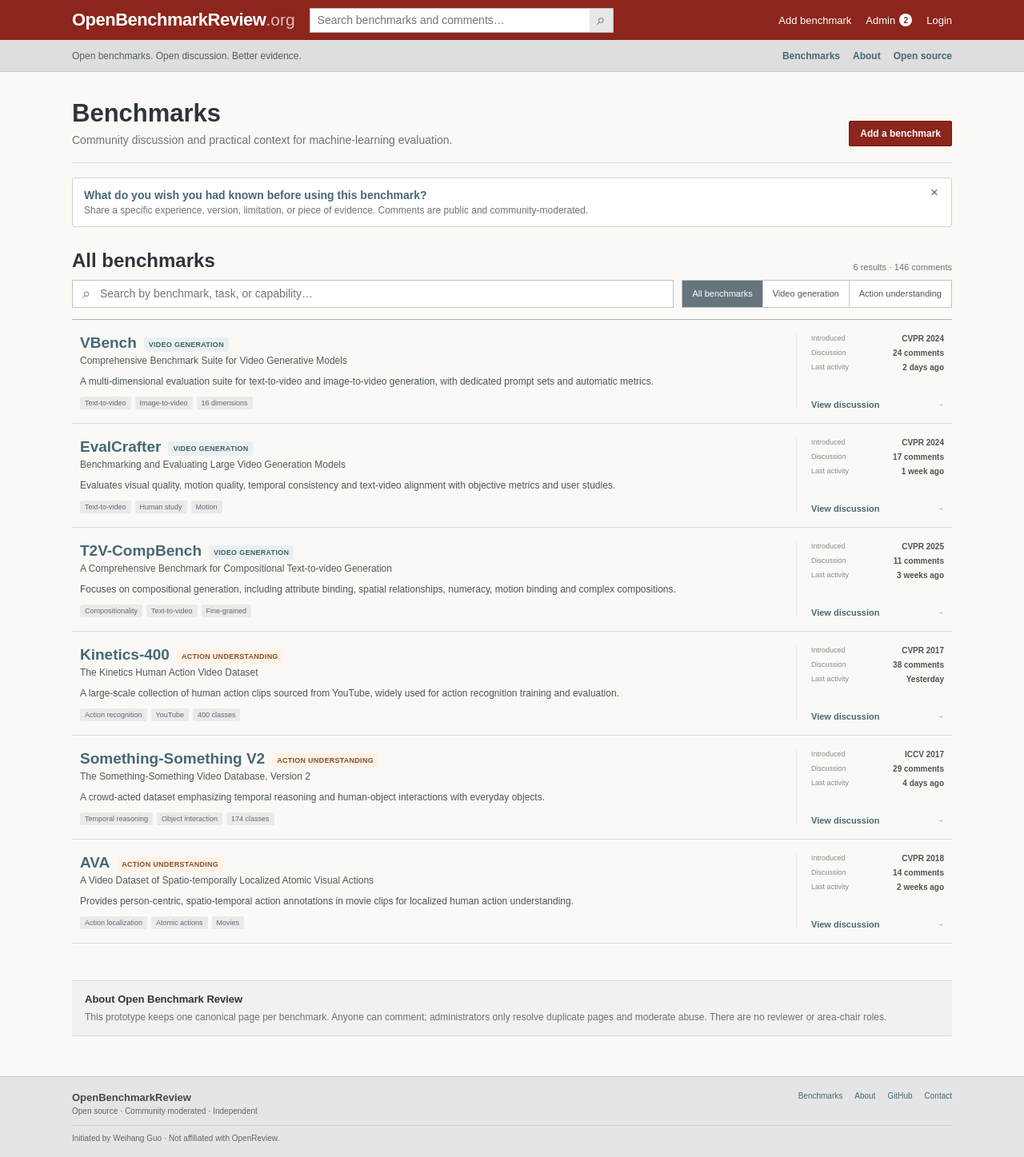
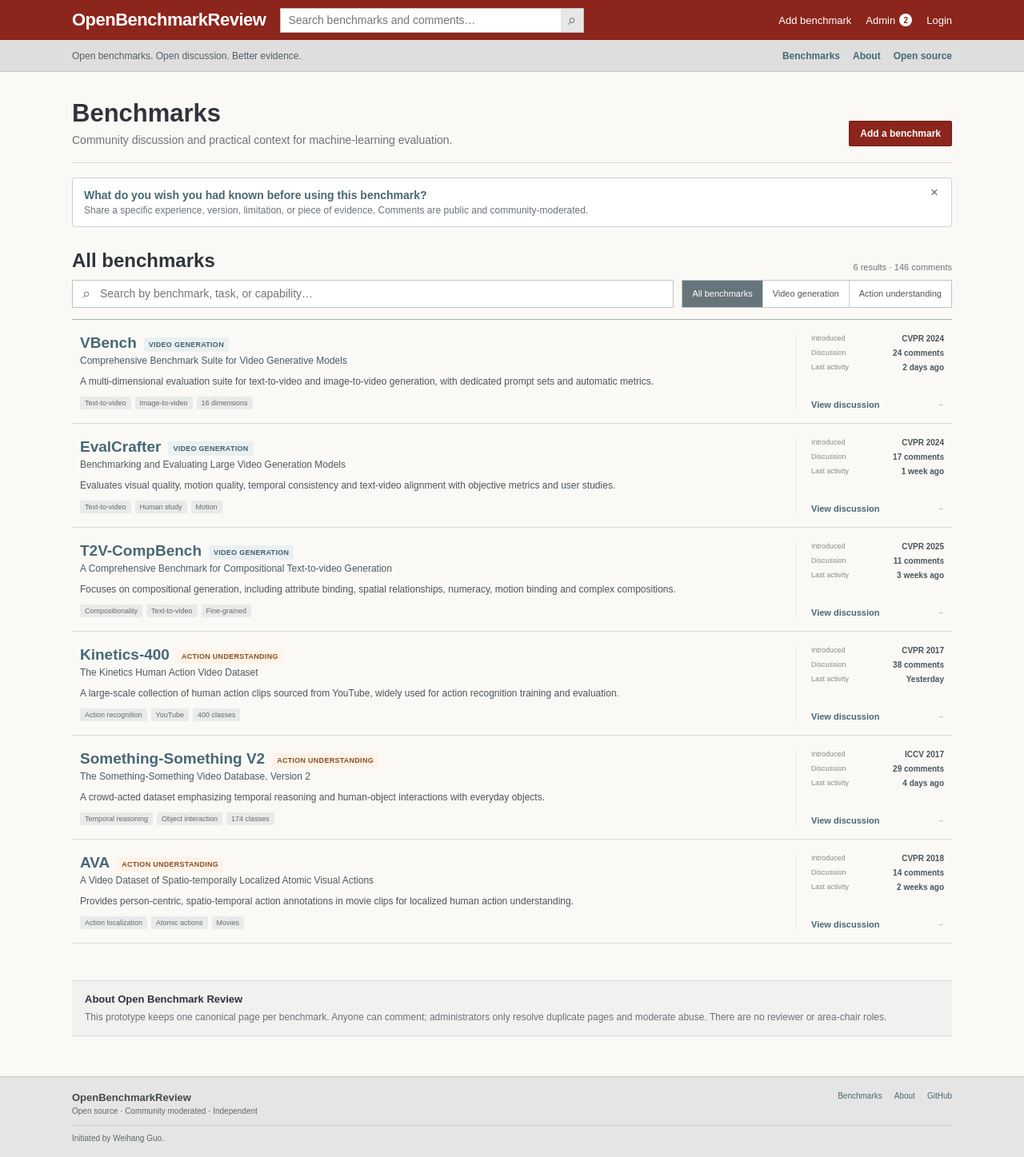
Before and after one commit to WeihangGuo/open-benchmark-review, a React (Vite) app: page / in a window 1280 px wide. Shown: the whole page at 80% size. Built offline with nearby package versions, Linux system fonts and the light colour scheme.

Commit message:
Refine project branding

```diff
--- a/src/App.tsx
+++ b/src/App.tsx
@@ -305,7 +305,7 @@ function Header({
       <header className="site-header">
         <div className="header-inner">
           <a className="brand" href="#home" aria-label="Open Benchmark Review home">
-            <span className="brand-name">OpenBenchmarkReview</span><span className="brand-domain">.org</span>
+            <span className="brand-name">OpenBenchmarkReview</span>
           </a>
           <label className="header-search">
             <input aria-label="Search all benchmarks" placeholder="Search benchmarks and comments…" onFocus={() => { if (window.location.hash !== "#home") window.location.hash = "#home"; }} />
@@ -321,7 +321,7 @@ function Header({
                 showNotice(signedIn ? "Signed out of the prototype." : "Prototype GitHub sign-in complete.");
               }}
             >
-              {signedIn ? "weihang-research" : "Login"}
+              {signedIn ? "Account" : "Login"}
             </button>
           </nav>
         </div>
@@ -612,7 +612,7 @@ function SubmitDialog({
   const submit = (event: FormEvent) => {
     event.preventDefault();
     if (!name.trim() || !url.trim()) return;
-    onSubmit({ id: Date.now(), name: name.trim(), url: url.trim(), submitter: "weihang-research", status: "Pending", possibleDuplicate: duplicate?.name });
+    onSubmit({ id: Date.now(), name: name.trim(), url: url.trim(), submitter: "community-user", status: "Pending", possibleDuplicate: duplicate?.name });
   };
 
   return (
@@ -667,8 +667,8 @@ function Footer() {
   return (
     <footer className="site-footer">
       <div><strong>OpenBenchmarkReview</strong><span>Open source · Community moderated · Independent</span></div>
-      <nav><a href="#home">Benchmarks</a><a href="#about">About</a><a href="https://github.com" target="_blank" rel="noreferrer">GitHub</a><a href="mailto:hello@example.org">Contact</a></nav>
-      <p>Initiated by Weihang Guo · Not affiliated with OpenReview.</p>
+      <nav><a href="#home">Benchmarks</a><a href="#about">About</a><a href="https://github.com" target="_blank" rel="noreferrer">GitHub</a></nav>
+      <p>Initiated by Weihang Guo.</p>
     </footer>
   );
 }
--- a/src/styles.css
+++ b/src/styles.css
@@ -25,7 +25,6 @@ a { color: inherit; text-decoration: none; }
 .header-inner { width: min(1100px, calc(100% - 32px)); height: 100%; margin: auto; display: grid; grid-template-columns: auto minmax(240px, 380px) 1fr; align-items: center; gap: 18px; }
 .brand { display: inline-flex; align-items: baseline; color: #fff; white-space: nowrap; }
 .brand-name { font-size: 22px; font-weight: 700; letter-spacing: -.5px; }
-.brand-domain { color: rgba(255,255,255,.7); font-size: 21px; }
 .header-search { display: flex; height: 31px; background: #fff; border: 1px solid rgba(0,0,0,.25); }
 .header-search input { width: 100%; min-width: 0; border: 0; padding: 5px 9px; outline: 0; color: var(--ink); }
 .header-search span { width: 31px; display: grid; place-items: center; background: #e7e7e7; color: #687176; font-size: 19px; }
```
Also changed, not shown: 1 other file (tests, documents, lock files or other folders).
